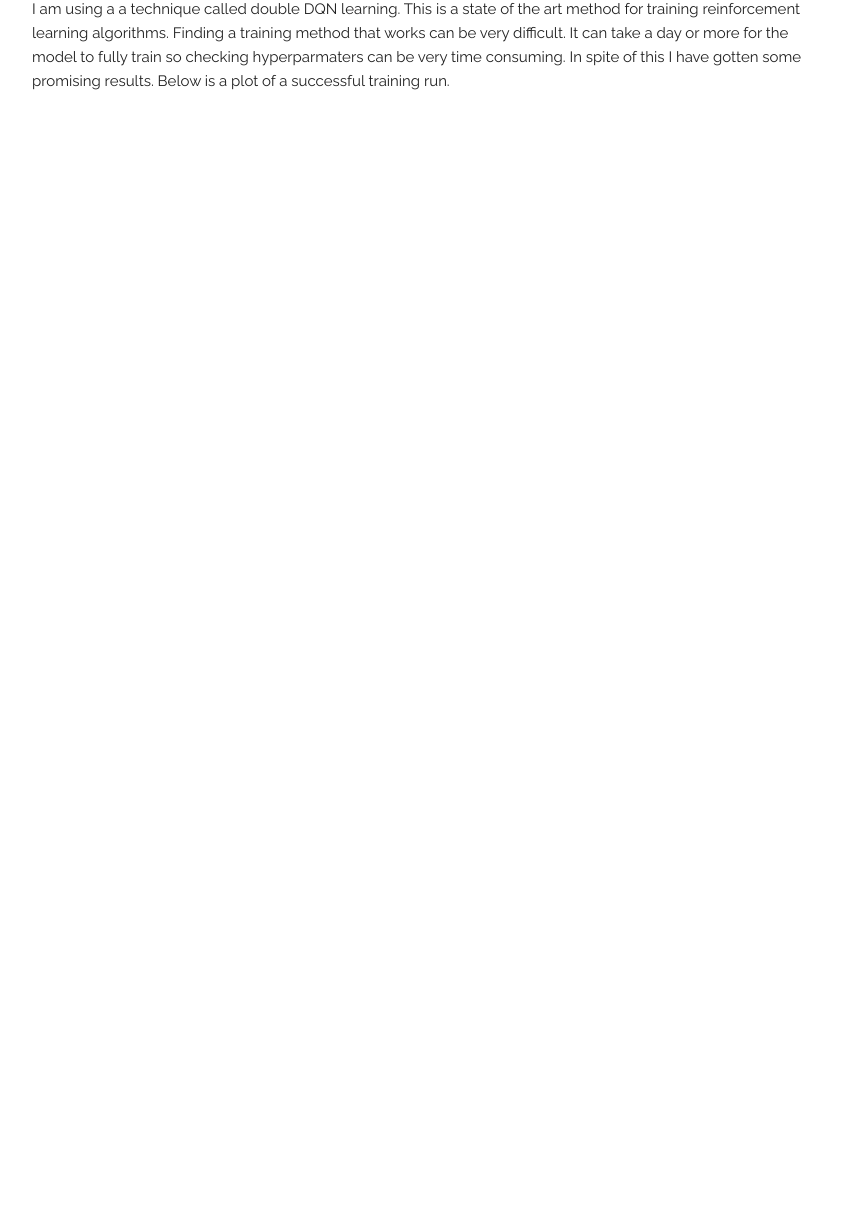
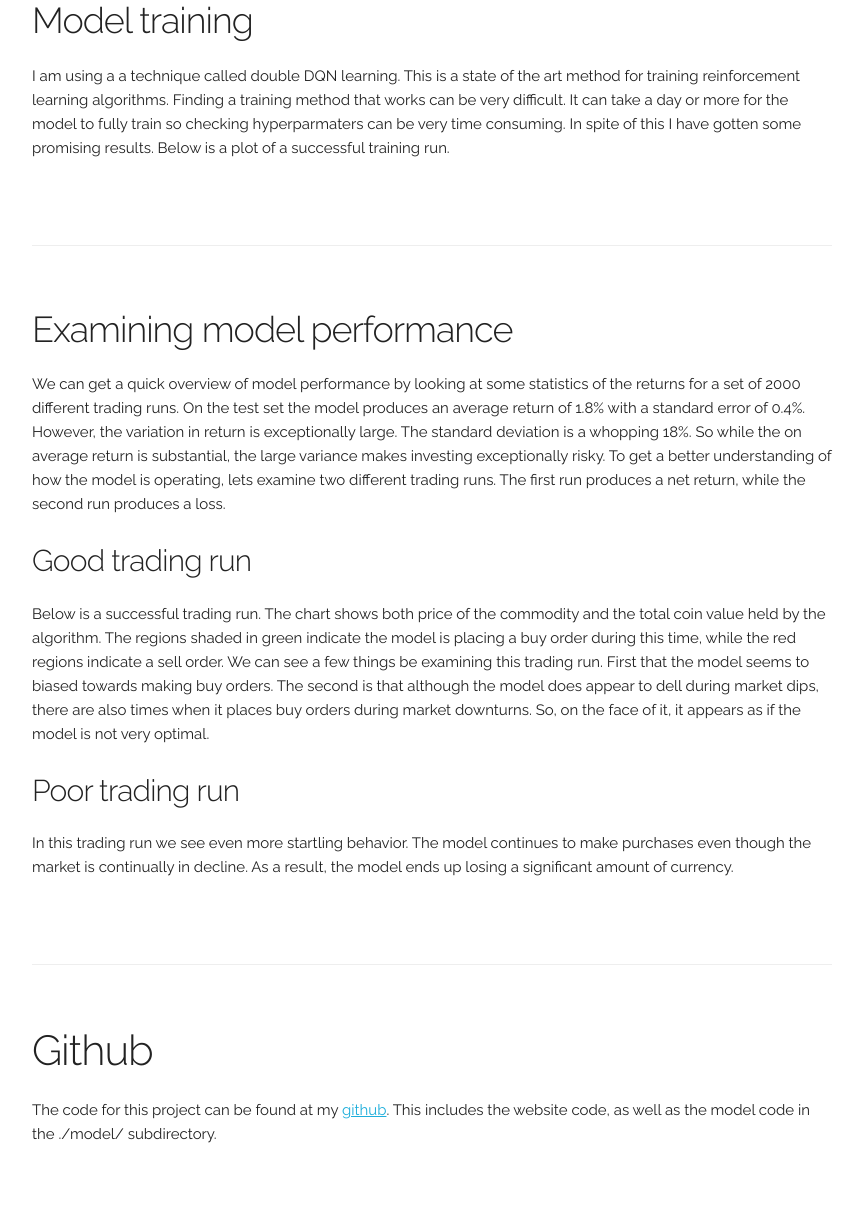
Before and after one commit to rbauld/TDI-capstone, a Flask app: template templates/index.html in a window 1280 px wide. Shown: the part 3473-4704 px from the top of the page, without its empty margins (208-1071 px from the left). Before the commit the page ends 3563 px from the top, so only its background shows below. Run offline with Flask 2, Linux system fonts and the light colour scheme; the template is opened without the code that fills it, so the values that code supplies are empty; some libraries are stand-ins or nearby versions.

Commit message:
added some plots

```diff
--- a/app.py
+++ b/app.py
@@ -15,10 +15,13 @@
 from bokeh.resources import INLINE
 import os
 from bokeh.embed import components
+import dill
+from bokeh.layouts import column
+from bokeh.models import Range1d
 
 def train_plot():
     train_df = pd.read_csv('static/data/train.csv', header=None)
-    p = figure(title="BTC/LTC market training data", plot_width=600, plot_height=500)
+    p = figure(title="BTC/LTC market training data", plot_width=700, plot_height=500)
     p.grid.grid_line_alpha = 0
     p.xaxis.axis_label = 'Index'
     p.yaxis.axis_label = 'Price (BTC)'
@@ -30,7 +33,7 @@
 
 def test_plot():
     train_df = pd.read_csv('static/data/test.csv', header=None)
-    p = figure(title="BTC/LTC market testing data", plot_width=600, plot_height=500)
+    p = figure(title="BTC/LTC market testing data", plot_width=700, plot_height=500)
     p.grid.grid_line_alpha = 0
     p.xaxis.axis_label = 'Index'
     p.yaxis.axis_label = 'Price (BTC)'
@@ -42,7 +45,7 @@
 
 def model_plot():
     train_results = pd.read_csv('static/data/log_07_01_18_good_model', delim_whitespace=True)
-    p = figure(title="Training results", plot_width=600, plot_height=500)
+    p = figure(title="Training results", plot_width=700, plot_height=500)
     p.grid.grid_line_alpha = 0
     p.xaxis.axis_label = 'Training iteration'
     p.yaxis.axis_label = 'Score'
@@ -52,6 +55,62 @@
     p.line(train_results.index, train_results['best'], line_color='green', line_width=2)
 
     return p
+
+
+def make_price_plot(run_history, title, index, buy_overlay=False):
+    run_df = run_history[index]['run_data']
+    price_x = run_history[index]['price_x']
+    price_y = run_history[index]['price_y']
+
+    buy_x = run_df['index'][run_df['buy']]
+    sell_x = run_df['index'][run_df['sell']]
+
+    p = figure(title=title, plot_width=700, plot_height=400)
+    p.grid.grid_line_alpha = 0
+    p.yaxis.axis_label = 'Score'
+    p.line(price_x, price_y, line_width=2)
+
+    if buy_overlay:
+        # Add in buy/sell overlay
+        p.rect(x=buy_x, y=[0] * len(buy_x), width=100, height=10, fill_alpha=0.3, line_alpha=0, color='green',
+               legend='buy')
+        p.rect(x=sell_x, y=[0] * len(sell_x), width=100, height=10, fill_alpha=0.3, line_alpha=0, color='red',
+               legend='sell')
+
+        p.y_range = Range1d(min(price_y) * 0.99, max(price_y) * 1.01)
+
+    return p
+
+
+def make_feat_plot(run_history, title, index, feat_name='value_after'):
+    run_df = run_history[index]['run_data']
+    data_x = run_df['index']
+    data_y = run_df['value_after']
+
+    p = figure(title=title, plot_width=700, plot_height=400)
+    p.grid.grid_line_alpha = 0
+    p.yaxis.axis_label = 'Score'
+    p.line(data_x, data_y, line_width=2)
+
+    return p
+
+def build_p1():
+    with open('static/data/run_data_short.pkl', 'rb') as file:
+        run_history = dill.load(file)
+
+    index = 0
+    p1 = make_price_plot(run_history=run_history, title='price', index=index, buy_overlay=True)
+    p2 = make_feat_plot(run_history=run_history, title='Total coin value', index=index)
+    return column(p1, p2)
+
+def build_p2():
+    with open('static/data/run_data_short.pkl', 'rb') as file:
+        run_history = dill.load(file)
+
+    index = 1
+    p1 = make_price_plot(run_history=run_history, title='price', index=index, buy_overlay=True)
+    p2 = make_feat_plot(run_history=run_history, title='Total coin value', index=index)
+    return column(p1, p2)
 
 
 app = Flask(__name__)
@@ -69,11 +128,16 @@
     test_script, test_div = components(test_plot())
     model_script, model_div = components(model_plot())
 
+    p1_script, p1_div = components(build_p1())
+    p2_script, p2_div = components(build_p2())
+
     return render_template("index.html", js_resources=js_resources,
                            css_resources=css_resources,
                            train_script=train_script, train_div=train_div,
                            test_script=test_script, test_div=test_div,
-                           model_script=model_script, model_div=model_div)
+                           model_script=model_script, model_div=model_div,
+                           p1_script=p1_script, p1_div=p1_div,
+                           p2_script=p2_script, p2_div=p2_div)
 
 
 if __name__ == '__main__':
--- a/templates/index.html
+++ b/templates/index.html
@@ -26,20 +26,37 @@
   <!-- Favicon
   –––––––––––––––––––––––––––––––––––––––––––––––––– -->
 
-  <link rel="icon" type="image/png" href="{{ url_for('static', filename='images/favicon.png') }}">
-
 {{ js_resources|indent(4)|safe }}
 
 {{ css_resources|indent(4)|safe }}
+
+  <script src="//ajax.googleapis.com/ajax/libs/jquery/2.1.1/jquery.min.js"></script>
+  <script src="https://google-code-prettify.googlecode.com/svn/loader/run_prettify.js"></script>
+  <link rel="stylesheet" href="css/github-prettify-theme.css">
+  <script src="{{ url_for('static', filename='js/site.js') }}"></script>
 
 </head>
 <body>
 
   <!-- Primary Page Layout
   –––––––––––––––––––––––––––––––––––––––––––––––––– -->
+      <div class="navbar-spacer"></div>
+    <nav class="navbar">
+      <div class="container">
+        <ul class="navbar-list">
+          <li class="navbar-item"><a class="navbar-link" href="#intro">Intro</a></li>
+          <li class="navbar-item"><a class="navbar-link" href="#data">Data</a></li>
+          <li class="navbar-item"><a class="navbar-link" href="#model">Model</a></li>
+          <li class="navbar-item"><a class="navbar-link" href="#performance">Model Evaluation</a></li>
+          <li class="navbar-item"><a class="navbar-link" href="#github">Github</a></li>
+        </ul>
+      </div>
+    </nav>
+
+
   <div class="container">
 
-    <div class="docs-section">
+    <div class="docs-section" id="intro">
       <H1>Teaching a neural network to trade</H1>
 
       <H4>Introduction</H4>
@@ -73,7 +90,7 @@
     </div>
 
 
-    <div class="docs-section">
+    <div class="docs-section" id="data">
       <H2>The data set</H2>
       <p>
         To teach a neural network to trade we must have some kind of market simulation for it to learn from. Since accurate
@@ -112,7 +129,7 @@
       This may be a problem and we should keep this in mind when interpreting the validation of any models.</p>
     </div>
 
-    <div class="docs-section">
+    <div class="docs-section" id="model">
       <H2>The model</H2>
       <p>I am using a 4 layer, fully connected neural network with 30 nodes per layer. The input to the model is simply
       a collection of various technical indicators that seemed to work well for this market.</p>
@@ -133,6 +150,53 @@
 
       {{ model_script|indent(4)|safe }}
       {{ model_div|indent(4)|safe }}
+    </div>
+
+    <div class="docs-section" id="performance">
+      <H3>Examining model performance</H3>
+
+      <p>
+        We can get a quick overview of model performance by looking at some statistics of the returns for a set of 2000
+        different trading runs. On the test set the model produces an average return of 1.8% with a standard error of 0.4%.
+        However, the variation in return is exceptionally large. The standard deviation is a whopping 18%.
+        So while the on average return is substantial, the large variance makes investing exceptionally risky.
+
+        To get a better understanding of how the model is operating, lets examine two different trading runs.
+        The first run produces a net return, while the second run produces a loss.
+      </p>
+
+      <H4>Good trading run</H4>
+
+      <p>
+        Below is a successful trading run. The chart shows both price of the commodity and the total coin value held by
+        the algorithm. The regions shaded in green indicate the model is placing a buy order during this time, while the
+        red regions indicate a sell order. We can see a few things be examining this trading run. First that the model
+        seems to biased towards making buy orders. The second is that although the model does appear to dell during market
+        dips, there are also times when it places buy orders during market downturns. So, on the face of it, it appears
+        as if the model is not very optimal.
+      </p>
+
+      {{ p1_script|indent(4)|safe }}
+      {{ p1_div|indent(4)|safe }}
+
+      <H4>Poor trading run</H4>
+
+      <p>
+        In this trading run we see even more startling behavior. The model continues to make purchases even though the market
+        is continually in decline. As a result, the model ends up losing a significant amount of currency.
+      </p>
+
+      {{ p2_script|indent(4)|safe }}
+      {{ p2_div|indent(4)|safe }}
+
+    </div>
+
+    <div class="docs-section" id="github">
+    <H2>Github</H2>
+      <p>
+        The code for this project can be found at my <a href="https://github.com/rbauld/TDI-capstone">github</a>. This includes the website code, as well
+        as the model code in the ./model/ subdirectory.
+      </p>
 
     </div>
   </div>
```
